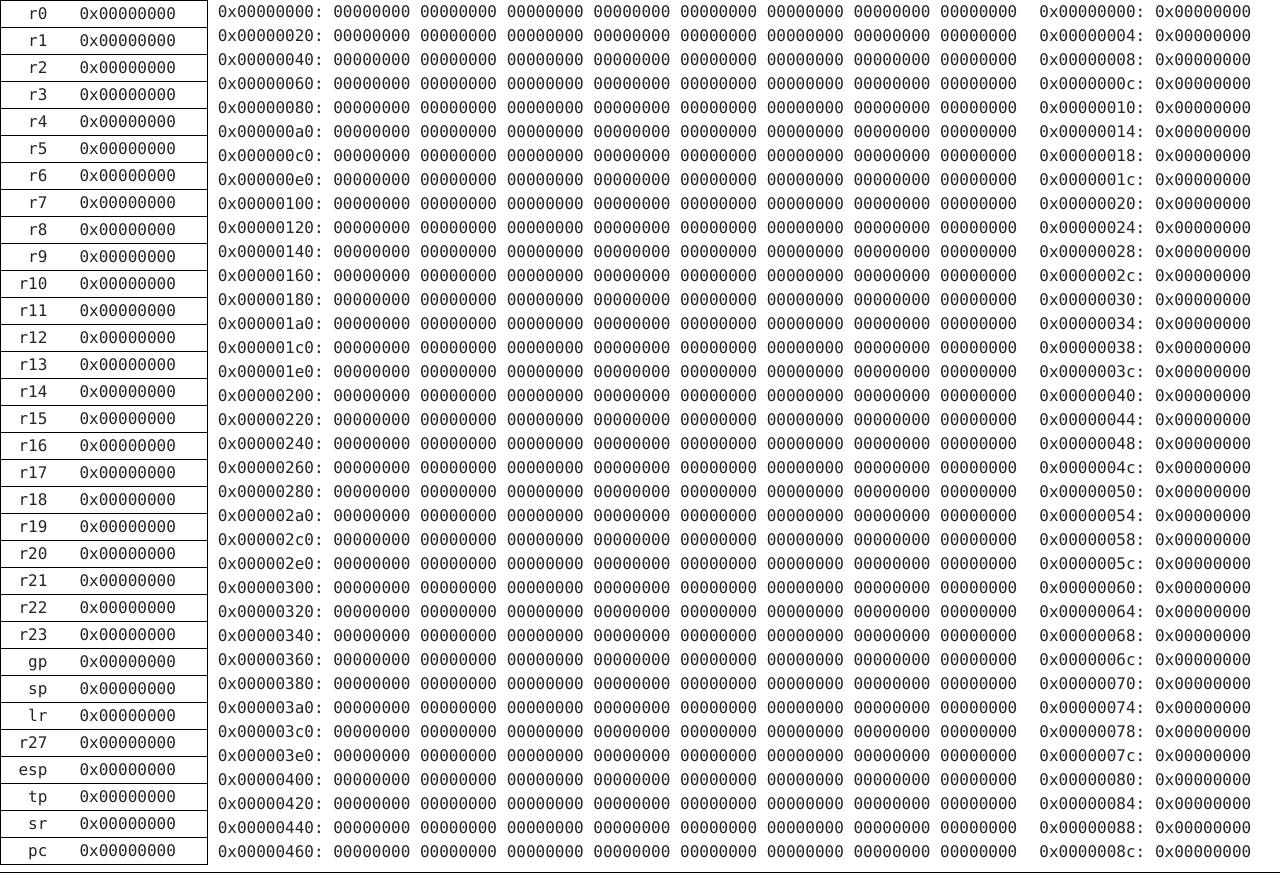
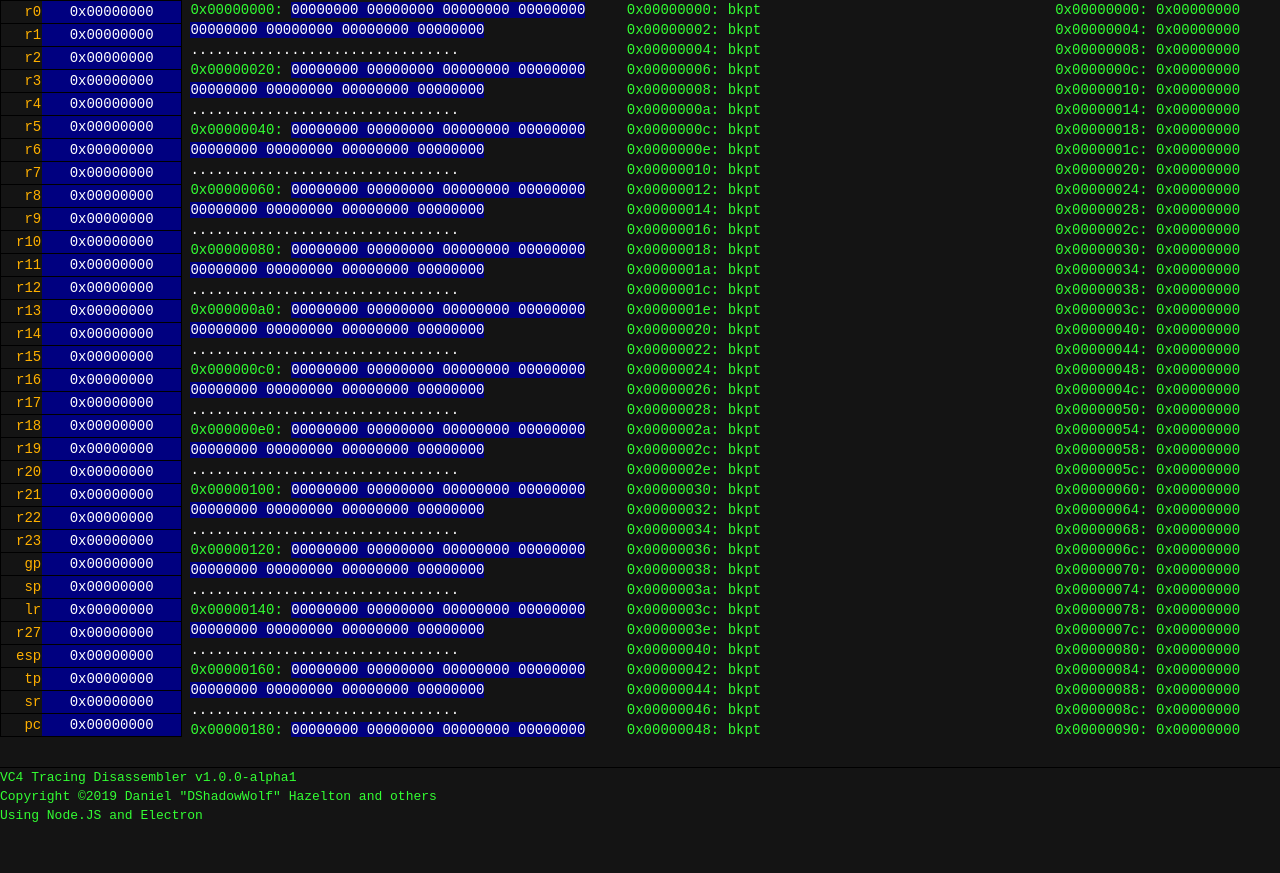
Before and after one commit to dshadowwolf/vc4-disassembler-gui, an Electron app: page ui/main.html in a window 1280 px wide. After the commit the page ends 825 px from the top, so only its background shows below. Drawn offline with Linux system fonts and the light colour scheme.

Commit message:
style work, instruction stream view, other bits...

```diff
--- a/ui/css/main.css
+++ b/ui/css/main.css
@@ -1,8 +1,16 @@
 html, body {
-    font-family: Lucida Console,Lucida Sans Typewriter,monaco,Bitstream Vera Sans Mono,monospace;
     margin: 0;
     padding: 0;
     border: 0;
+    overflow: hidden;
+    background-color: #141414;
+    color: #33FF33;
+    font-family: Andale Mono, AndaleMono, monospace;
+    font-size: 14px;
+    font-style: normal;
+    font-variant: normal;
+    font-weight: 400;
+    line-height: 20px;
 }
 
 .titlebar {
@@ -11,7 +19,6 @@ html, body {
 }
 
 #emul-view {
-    font-family: Lucida Console,Lucida Sans Typewriter,monaco,Bitstream Vera Sans Mono,monospace;
     min-width: 1024px;
     min-height: 768px;
     margin: 0;
@@ -41,11 +48,14 @@ html, body {
 .register-name {
     width: 3em;
     text-align: right;
+    color: #FFB000;
 }
 
 .register-value {
     width: 10em;
     text-align: center;
+    color: white;
+    background-color: #000080;
 }
 
 #memory-view {
@@ -54,8 +64,8 @@ html, body {
     overflow-x: hidden;
     margin: 0;
     padding: 0;
-    width: 67em;
-    win-width: 67em;
+    width: 36em;
+    win-width: 36em;
     height: 100%;
 }
 
@@ -65,8 +75,18 @@ html, body {
     padding: 0;
     overflow-y: scroll;
     overflow-x: hidden;
-    min-width: 15em;
-    width: 15em;
+    min-width: 16em;
+    width: 16em;
+}
+
+#instruction-view {
+    display: inline-block;
+    margin: 0;
+    padding: 0;
+    width: 30em;
+    min-width: 30em;
+    overflow-y: scroll;
+    overflow-x: hidden;
 }
 
 #log-window {
@@ -74,11 +94,15 @@ html, body {
 }
 
 #log {
-    font-family: Andale Mono, AndaleMono, monospace;
     font-size: 13px;
-    font-style: normal;
-    font-variant: normal;
-    font-weight: 400;
-    background-color: black;
-    color: #33FF33;
+    line-height: 19px;
 }
+
+span.mem-line {
+    background-color: #000080;
+    color: white;
+}
+
+span.chars {
+    color: white;
+}
--- a/ui/js/runner.js
+++ b/ui/js/runner.js
@@ -41,16 +41,22 @@ $(document).ready(function() {
 	let h = "0x";
 	let b = i.toString(16);
 	h += b.padStart(8,'0');
-	h += ": 00000000 00000000 00000000 00000000 00000000 00000000 00000000 00000000";
+	h += ": <span class=\"mem-line\">00000000 00000000 00000000 00000000 00000000 00000000 00000000 00000000</span>  <span class=\"chars\">................................</span>";
 	k.push(h);
     }
     let fin = k.join("<br>");
     $("#memory-view").html(fin);
     $("#memory-view").css("height", $("#register-view").height());
     $("#stack-view").css("height", $("#register-view").height());
-    $("#memory-view").css("width", ($("body").outerWidth() - $("#register-view").width() - $("#stack-view").width() - 20).toString()+"px");
+    $("#instruction-view").css("height", $("#register-view").height());
+    $("#memory-view").css("width", ($("body").outerWidth() - $("#register-view").width() - $("#stack-view").width() - $("#instruction-view").width() - 26).toString()+"px");
     $("#log-wndow").css("width", $("body").outerWidth());
-    $("#log-window").css("height", ($(window).height() - $("#register-view").height()-20).toString()+"px");
+    $("#log-window").css("height", ($(window).height() - $("#register-view").height() - 6).toString()+"px");
+    let p = [];
+    for(let x = 0; x < 4096; x += 2)
+	p.push("0x"+x.toString(16).padStart(8,'0')+": bkpt");
+    $("#instruction-view").html(p.join("<br>"));
+
     let n = [];
     for(let j = 0; j <= 256; j += 4)
 	n.push("0x" + j.toString(16).padStart(8,'0') + ": 0x00000000");
@@ -61,9 +67,10 @@ $(document).ready(function() {
 $(window).resize(function() {
     $("#memory-view").css("height", $("#register-view").height());
     $("#stack-view").css("height", $("#register-view").height());
-    $("#memory-view").css("width", ($("body").outerWidth() - $("#register-view").width() - $("#stack-view").width() - 20).toString()+"px");
-    $("#log-wndow").css("width", $("body").outerWidth());
-    $("#log-window").css("height", ($(window).height() - $("#register-view").height()-20).toString()+"px");
+    $("#memory-view").css("width", ($("body").outerWidth() - $("#register-view").width() - $("#stack-view").width() - $("#instruction-view").width()  - 26).toString()+"px");
+    $("#instruction-view").css("height", $("#register-view").height());
+    $("#log-wndow").css("width", $("#emul-view").width());
+    $("#log-window").css("height", ($(window).height() - $("#register-view").height() - 6).toString()+"px");
     log.debug("current mem-view: "+$("#memory-view").width()+"x"+$("#memory-view").height());
     log.debug("log window is: "+$("#log-window").width()+"x"+$("#log-window").height());
 });
--- a/ui/main.html
+++ b/ui/main.html
@@ -153,6 +153,7 @@
 	</table>
       </div>
       <div id="memory-view"></div>
+      <div id="instruction-view"></div>
       <div id="stack-view"></div>
     </section>
     <section id="log-window">
```
